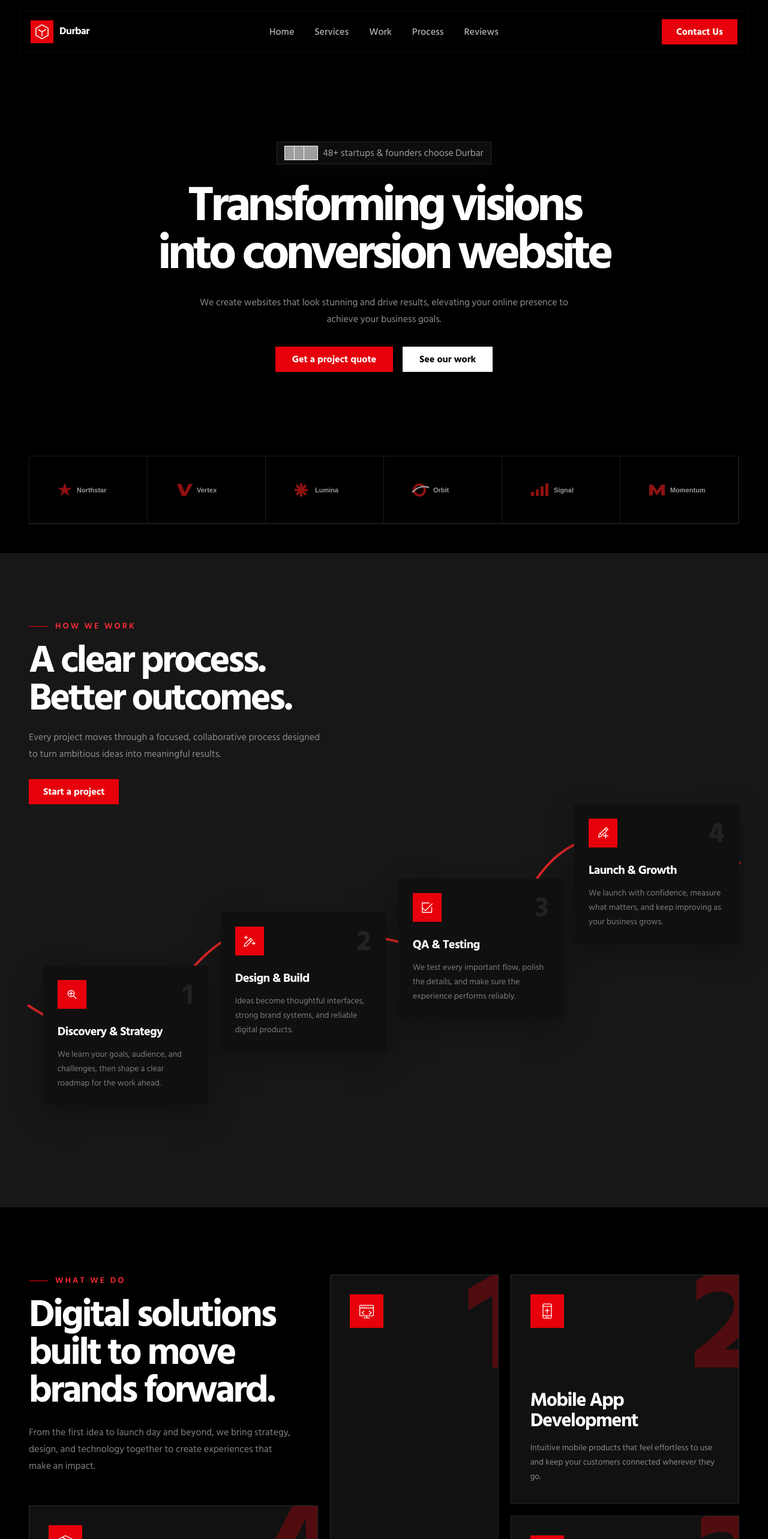
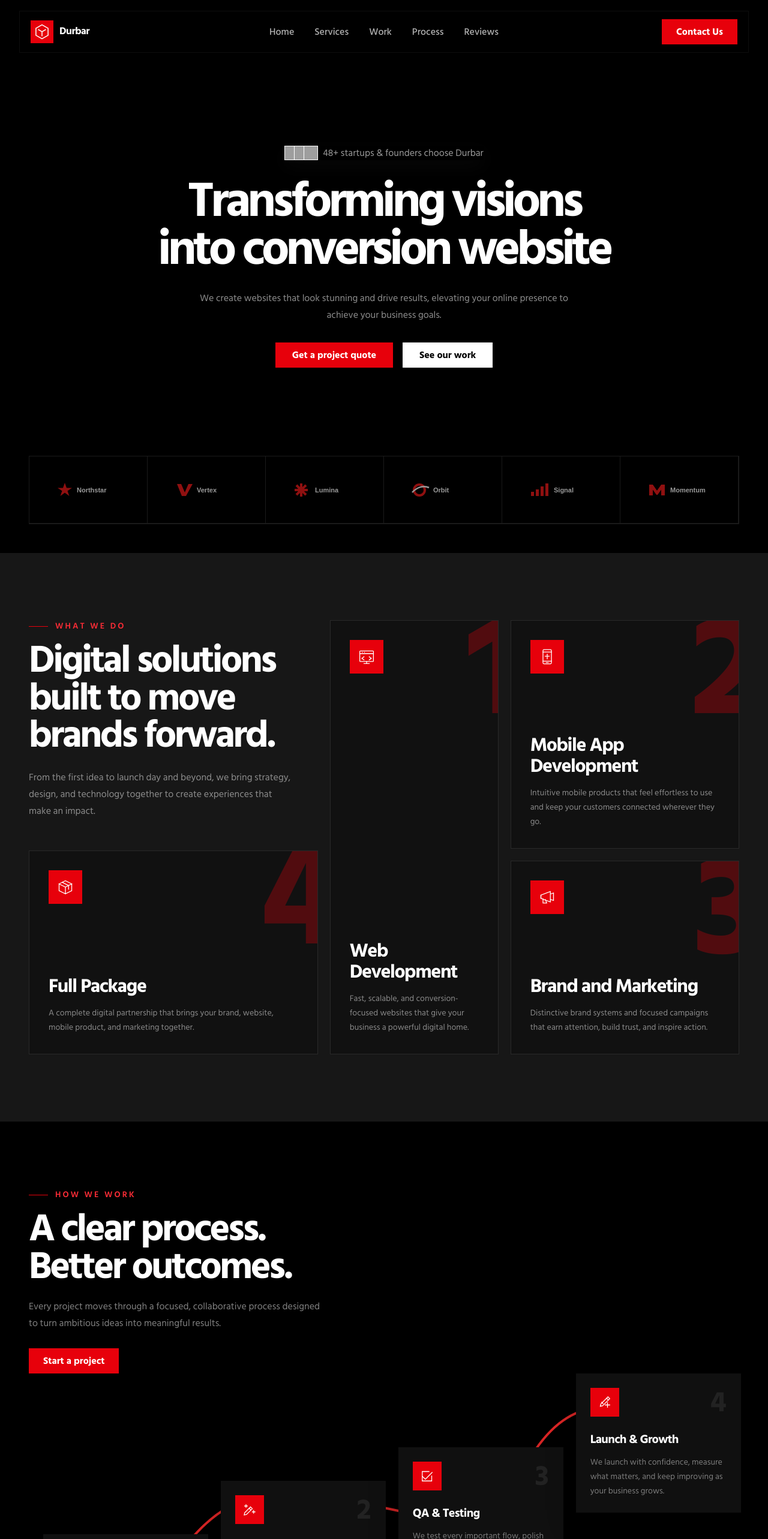
Before and after one commit to durbardev/durbar_frontend, a React (Vite) app: page / in a window 1280 px wide. Shown: the top 2566 px of the page at 60% size. Built offline with nearby package versions, Linux system fonts and the light colour scheme; grey boxes are pictures that could not be loaded.

Commit message:
update polishing

```diff
--- a/src/App.jsx
+++ b/src/App.jsx
@@ -20,11 +20,11 @@ function App() {
             {/* Trusted Brands */}
             <TrustedBrands />
 
+            {/* Services */}
+            <Services />
+
             {/* Process */}
             <Process />
-
-            {/* Services */}
-            <Services />
 
             {/* Portfolio */}
             <Portfolio />
--- a/src/components/Hero.jsx
+++ b/src/components/Hero.jsx
@@ -9,7 +9,7 @@ function Hero() {
             className="grid min-h-[760px] place-items-center bg-black px-5 pt-32 pb-8 text-white sm:px-8"
         >
             <section className="mx-auto flex max-w-[920px] flex-col items-center text-center">
-                <div className="mb-7 inline-flex items-center gap-2 border border-white/10 bg-white/5 px-3 py-1.5 text-base text-white/60 shadow-[0_10px_30px_rgba(255,255,255,0.03)]">
+                <div className="mb-7 inline-flex flex-col items-center gap-2 text-center text-base text-white/60 shadow-[0_10px_30px_rgba(255,255,255,0.03)] sm:flex-row sm:text-left">
                     <div className="flex -space-x-2">
                         {hero.avatars.map((avatar) => (
                             <img
--- a/src/components/Portfolio.jsx
+++ b/src/components/Portfolio.jsx
@@ -125,6 +125,13 @@ function ProjectCard({ project, height }) {
             className="group relative mb-5 break-inside-avoid overflow-hidden bg-[#111]"
             style={{ height }}
         >
+            <a
+                className="absolute inset-0 focus-visible:outline-2 focus-visible:outline-offset-[-2px] focus-visible:outline-red-600"
+                href={project.url ?? "#work"}
+                target="_blank"
+                rel="noopener noreferrer"
+                aria-label={`Open ${project.title} in a new tab`}
+            >
                 <div className="absolute inset-0 transition-transform duration-700 group-hover:scale-[1.025]">
                     <ProjectVisual variant={project.variant} />
                 </div>
@@ -135,6 +142,7 @@ function ProjectCard({ project, height }) {
                     </div>
                     <h3 className="text-[28px] font-bold tracking-[-0.045em]">{project.title}</h3>
                 </div>
+            </a>
         </article>
     );
 }
--- a/src/components/Process.jsx
+++ b/src/components/Process.jsx
@@ -38,7 +38,7 @@ function DesktopProcess() {
         "left-[2%] top-[48%]",
         "left-[27%] top-[32%]",
         "left-[52%] top-[22%]",
-        "right-[0%] top-[0%]",
+        "left-[77%] top-[0%]",
     ];
 
     return (
@@ -110,7 +110,7 @@ function Process() {
     return (
         <section
             id="process"
-            className="overflow-hidden bg-[#171717] px-5 pt-28 pb-20 text-white sm:px-8 sm:pt-20 lg:px-12 lg:py-28"
+            className="overflow-hidden bg-black px-5 pt-28 pb-20 text-white sm:px-8 sm:pt-20 lg:px-12 lg:py-28"
         >
             <div className="mx-auto max-w-[1320px]">
                 <div className="max-w-[560px]">
--- a/src/components/Services.jsx
+++ b/src/components/Services.jsx
@@ -78,7 +78,7 @@ function Services() {
     return (
         <section
             id="services"
-            className="overflow-hidden bg-black px-5 pt-28 pb-20 text-white sm:px-8 sm:pt-20 lg:px-12 lg:py-28"
+            className="overflow-hidden bg-[#171717] px-5 pt-28 pb-20 text-white sm:px-8 sm:pt-20 lg:px-12 lg:py-28"
         >
             <div className="mx-auto max-w-[1320px]">
                 <div className="grid gap-5 lg:grid-cols-12 lg:grid-rows-[auto_1fr]">
--- a/src/data/portfolio.js
+++ b/src/data/portfolio.js
@@ -9,36 +9,42 @@ const portfolio = {
             category: "Web Application",
             year: "2026",
             variant: "dashboard",
+            url: "https://example.com/nexa-finance",
         },
         {
             title: "Pulse Health",
             category: "Mobile Experience",
             year: "2025",
             variant: "mobile",
+            url: "https://example.com/pulse-health",
         },
         {
             title: "Forma Studio",
             category: "Brand Identity",
             year: "2025",
             variant: "brand",
+            url: "https://example.com/forma-studio",
         },
         {
             title: "Atlas Commerce",
             category: "E-commerce",
             year: "2026",
             variant: "commerce",
+            url: "https://example.com/atlas-commerce",
         },
         {
             title: "Morrow Campaign",
             category: "Brand & Marketing",
             year: "2025",
             variant: "campaign",
+            url: "https://example.com/morrow-campaign",
         },
         {
             title: "Orbit Learning",
             category: "Digital Platform",
             year: "2026",
             variant: "learning",
+            url: "https://example.com/orbit-learning",
         },
     ],
 };
```
Lines whose indentation alone changed are shown as unchanged.
